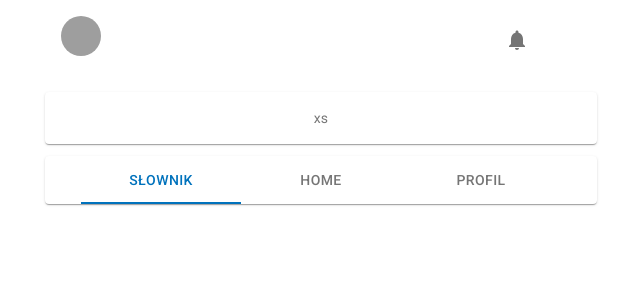
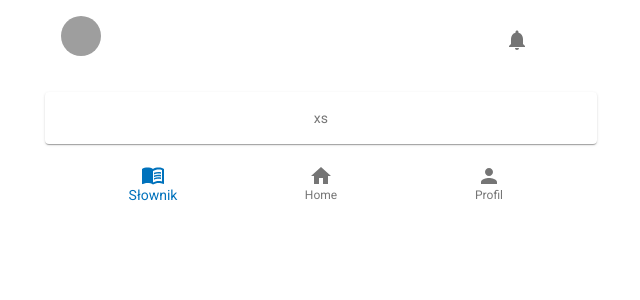
Before and after one commit to arturtamborski/wsp, a React (Create React App) app: page / in a window 1280 px wide. Shown: the top 300 px of the page, without its empty margins (319-959 px from the left). Built offline with nearby package versions, Linux system fonts and the light colour scheme; grey boxes are pictures that could not be loaded.

Commit message:
replace tabs with bottom nav

```diff
--- a/src/components/Nav.js
+++ b/src/components/Nav.js
@@ -1,8 +1,11 @@
 import { useState } from 'react';
 import { makeStyles } from '@material-ui/core/styles';
-import Paper from '@material-ui/core/Paper';
-import Tabs from '@material-ui/core/Tabs';
-import Tab from '@material-ui/core/Tab';
+import BottomNavigation from '@material-ui/core/BottomNavigation';
+import BottomNavigationAction from '@material-ui/core/BottomNavigationAction';
+
+import MenuBookIcon from '@material-ui/icons/MenuBook';
+import HomeIcon from '@material-ui/icons/Home';
+import PersonIcon from '@material-ui/icons/Person';
 
 const useStyles = makeStyles({
   root: {
@@ -19,18 +22,17 @@ export default function Home() {
   };
 
   return (
-    <Paper className={classes.root}>
-      <Tabs
-        value={value}
-        onChange={handleChange}
-        indicatorColor="primary"
-        textColor="primary"
-        centered
-      >
-        <Tab label="Słownik" />
-        <Tab label="Home" />
-        <Tab label="Profil" />
-      </Tabs>
-    </Paper>
+    <BottomNavigation
+      value={value}
+      onChange={(event, newValue) => {
+        setValue(newValue);
+      }}
+      showLabels
+      className={classes.root}
+    >
+      <BottomNavigationAction label="Słownik" icon={<MenuBookIcon />} />
+      <BottomNavigationAction label="Home" icon={<HomeIcon />} />
+      <BottomNavigationAction label="Profil" icon={<PersonIcon />} />
+    </BottomNavigation>
   );
 };
```
